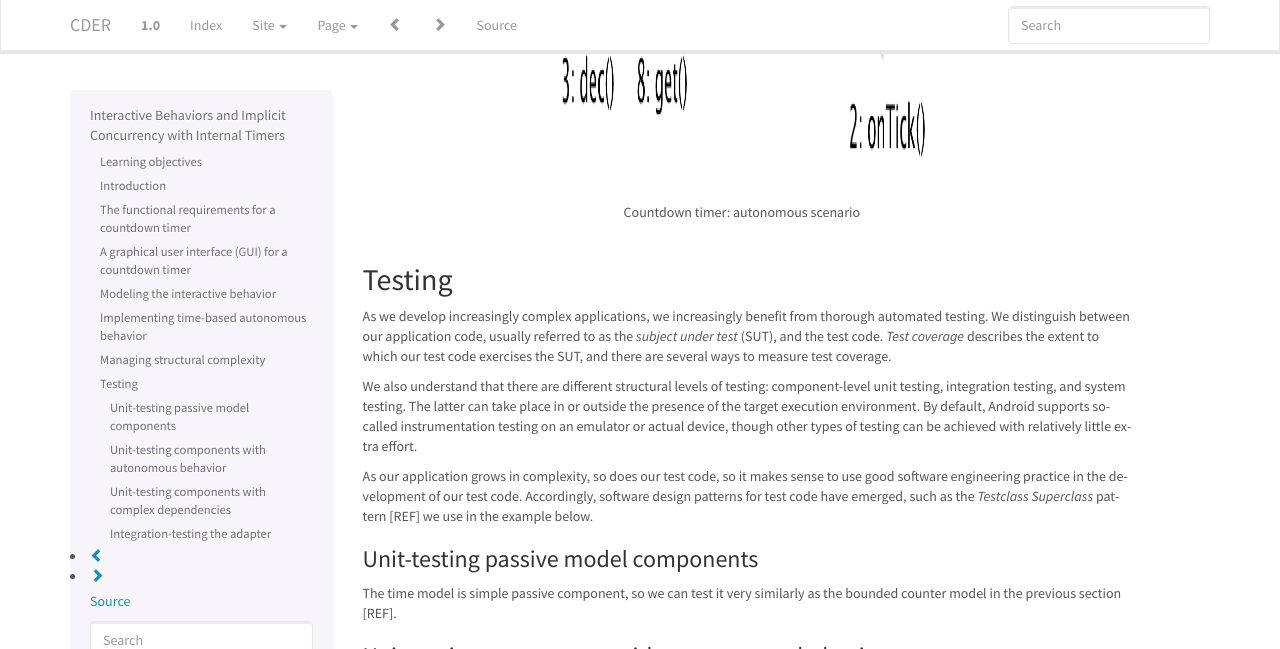
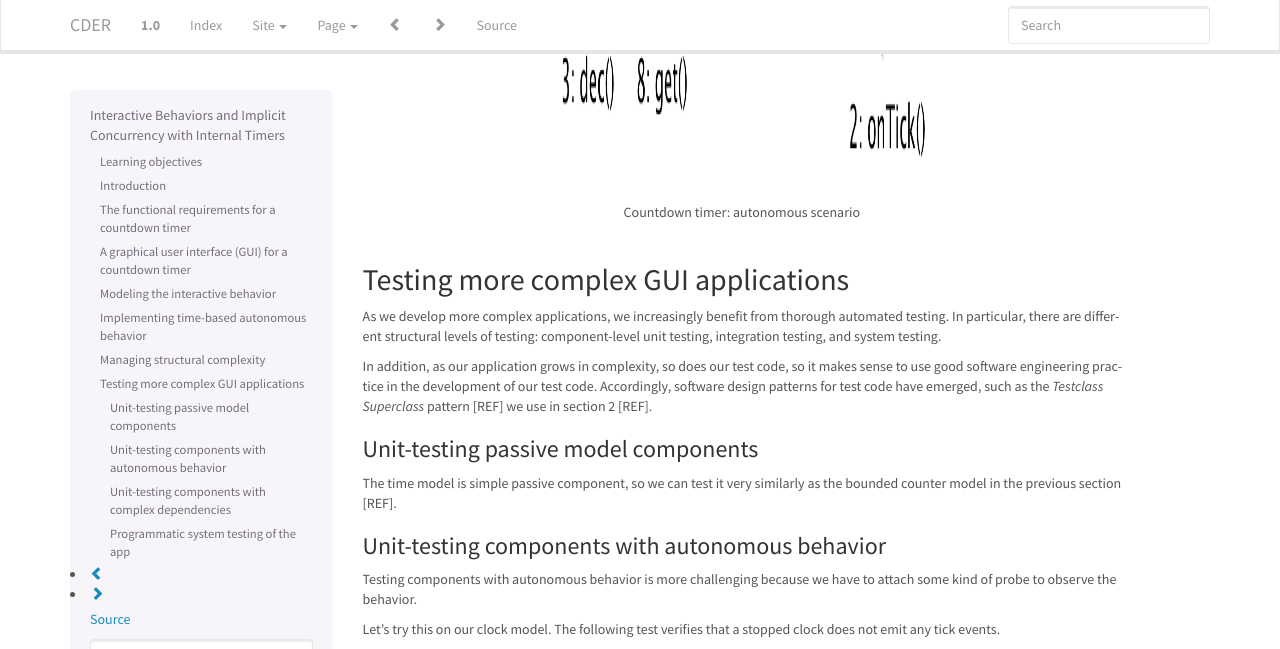
Before and after one commit to LoyolaChicagoBooks/cder, a Sphinx documentation site: the page built from source/timers.rst, in a window 1280 px wide and 1400 px high, scrolled down 10251 px. Shown: the top 649 px of the window. Built offline with Sphinx 7.4.7, drawn with Linux system fonts in a browser that asks for light colours; some of the changed text lies outside the part shown; grey boxes are pictures that could not be loaded.

Commit message:
better distributed material on testing between sections 2 and 3

```diff
--- a/source/timers.rst
+++ b/source/timers.rst
@@ -247,28 +247,19 @@ to the adapter.
 
    Countdown timer: autonomous scenario
 
-Testing
--------
+Testing more complex GUI applications
+-------------------------------------
 
-As we develop increasingly complex applications, we increasingly
-benefit from thorough automated testing. We distinguish between our
-application code, usually referred to as the *subject under test*
-(SUT), and the test code. *Test coverage* describes the extent to
-which our test code exercises the SUT, and there are several ways to
-measure test coverage.
+As we develop more complex applications, we increasingly benefit from
+thorough automated testing. In particular, there are different
+structural levels of testing: component-level unit testing,
+integration testing, and system testing.
 
-We also understand that there are different structural levels of
-testing: component-level unit testing, integration testing, and system
-testing. The latter can take place in or outside the presence of the
-target execution environment. By default, Android supports so-called
-instrumentation testing on an emulator or actual device, though other
-types of testing can be achieved with relatively little extra effort.
-
-As our application grows in complexity, so does our test code, so it
-makes sense to use good software engineering practice in the
-development of our test code. Accordingly, software design patterns
-for test code have emerged, such as the *Testclass Superclass* pattern
-[REF] we use in the example below.
+In addition, as our application grows in complexity, so does our test
+code, so it makes sense to use good software engineering practice in
+the development of our test code. Accordingly, software design
+patterns for test code have emerged, such as the *Testclass
+Superclass* pattern [REF] we use in section 2 [REF].
 
 Unit-testing passive model components
 ^^^^^^^^^^^^^^^^^^^^^^^^^^^^^^^^^^^^^
@@ -282,10 +273,10 @@ Unit-testing components with autonomous behavior
 
 Testing components with autonomous behavior is more challenging
 because we have to attach some kind of probe to observe the
-behavior. Let's try this on our clock model.
+behavior.
 
-The following test verifies that a stopped clock does not emit any
-tick events.
+Let's try this on our clock model. The following test verifies that a
+stopped clock does not emit any tick events.
 
 .. literalinclude:: ../examples/countdowntimer-android-java/Timer/src/main/java/edu/luc/etl/cs313/android/countdowntimer/test/model/clock/AbstractClockModelTest.java
    :start-after: begin-method-testStopped
@@ -349,18 +341,22 @@ control the rate of the clock ticks.
 	  test expectations.
 
 
-Integration-testing the adapter
-^^^^^^^^^^^^^^^^^^^^^^^^^^^^^^^
+Programmatic system testing of the app
+^^^^^^^^^^^^^^^^^^^^^^^^^^^^^^^^^^^^^^
 
-The following is an integration test of the adapter with its real
-dependencies present. It verifies the following scenario *in real
-time*: time is 0, press button five times, expect time 5, wait 3
-seconds, expect time 5, wait 3 more seconds, expect time 2, press
-stopTick button to reset time, expect time 0. (includes all state
-transitions as assertions).
+The following is a system test of the application with all of its real
+component present. It verifies the following scenario *in real time*:
+time is 0, press button five times, expect time 5, wait 3 seconds,
+expect time 5, wait 3 more seconds, expect time 2, press stopTick
+button to reset time, expect time 0. (includes all state transitions
+as assertions).
 
 .. literalinclude:: ../examples/countdowntimer-android-java/Timer/src/main/java/edu/luc/etl/cs313/android/countdowntimer/test/android/AbstractTimerActivityTest.java
    :start-after: begin-method-testScenarioRun2
    :end-before: end-method-testScenarioRun2
    :language: java
    :linenos:
+
+As in the previous section [REF], we can run this test as an
+in-container instrumentation test or out-of-container using a
+simulated environment such as Robolectric.
```
Also changed, not shown: other parts of source/timers.rst (+3 -2 lines), source/events.rst (+64 -41 lines).
